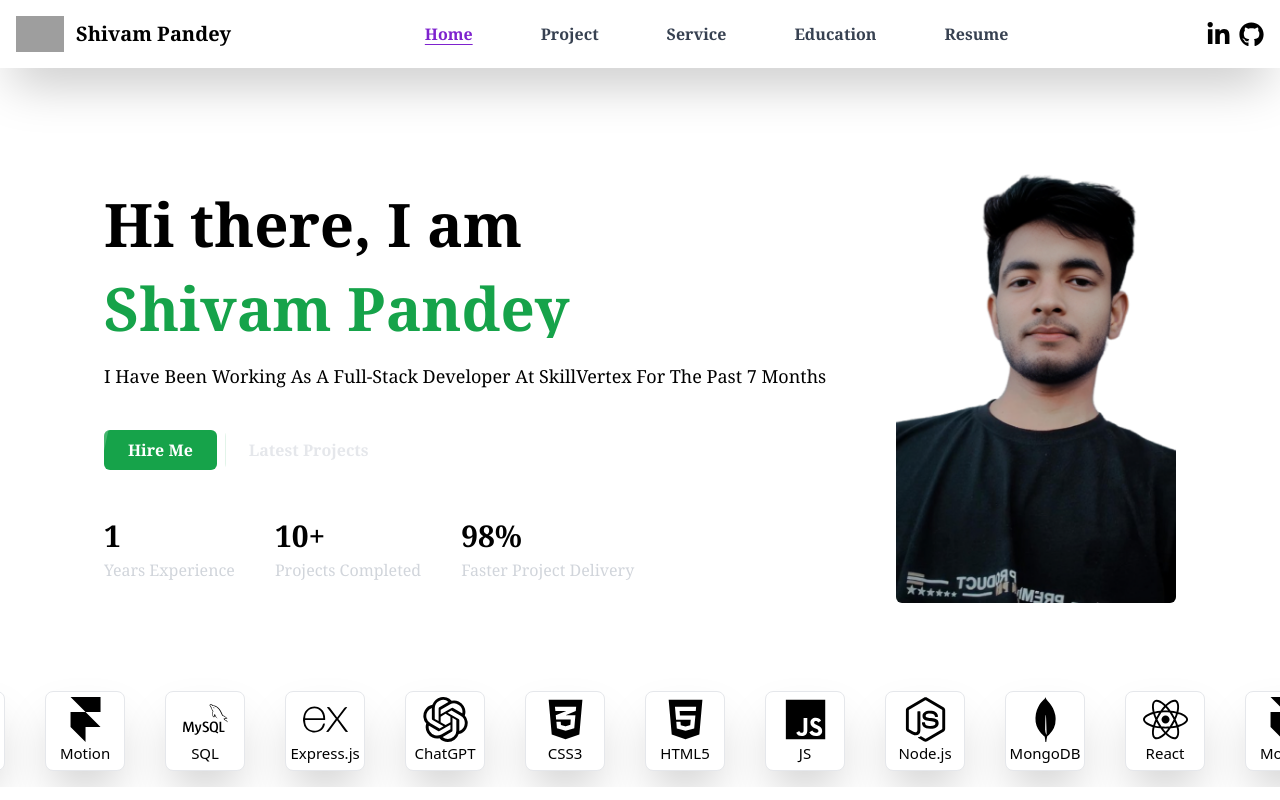
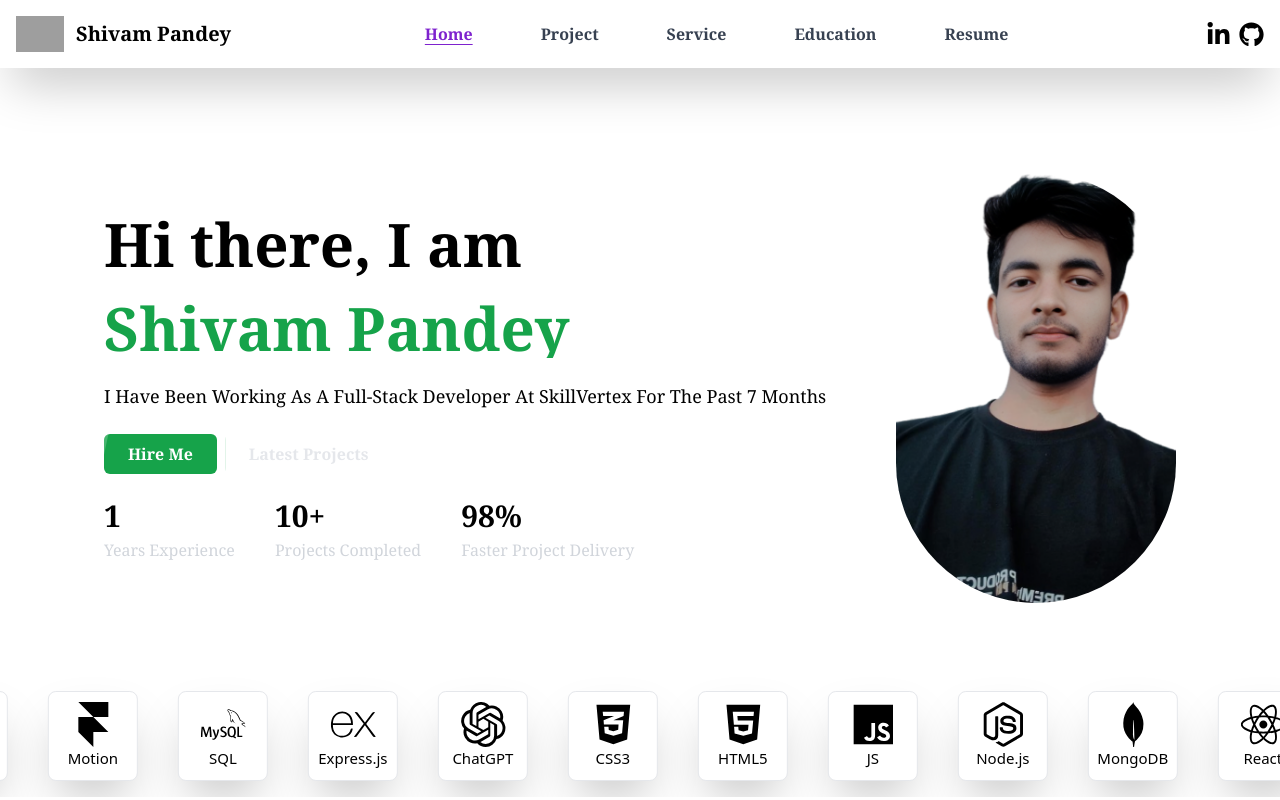
Before and after one commit to Shivam-75/New-Portfolio, a React (Vite) app: page / in a window 1280 px wide. Shown: the top 800 px of the page. Built offline with nearby package versions, Linux system fonts and the light colour scheme; grey boxes are pictures that could not be loaded.

Commit message:
Framer motion animation

```diff
--- a/src/Components/Hero.jsx
+++ b/src/Components/Hero.jsx
@@ -1,64 +1,33 @@
-import React, { useState } from "react";
-import { motion } from "framer-motion";
+import React, { useState, Suspense, lazy } from "react";
 
 function Hero() {
+  // Image smooth fade-in effect
   const [loaded, setLoaded] = useState(false);
 
-  // Animation variants
-  const container = {
-    hidden: {},
-    visible: {
-      transition: {
-        staggerChildren: 0.2,
-      },
-    },
-  };
+  return (
+    <div className="mx-auto font-serif w-[95%] sm:w-[85%] items-center pb-16 mt-12 md:mt-24 flex justify-between flex-wrap sm:flex-nowrap">
+      {/* LEFT SIDE TEXT */}
+      <div className="flex flex-col gap-6 py-10 md:py-0 px-2 sm:w-[80%]">
+        <h1 className="xl:text-6xl lg:text-6xl md:text-5xl text-4xl font-semibold  2xl:text-[100px]">
+          Hi there, I am
+        </h1>
+        <h1
+          className="xl:text-6xl lg:text-6xl md:text-5xl text-4xl font-semibold text-green-600 overflow-hidden whitespace-nowrap   animate-typing animate-blink  2xl:text-[100px]
+">
+          Shivam Pandey
+        </h1>
 
-  const fadeUp = {
-    hidden: { opacity: 0, y: 20 },
-    visible: {
-      opacity: 1,
-      y: 0,
-      transition: { duration: 0.8, ease: "easeOut" },
-    },
-  };
-
-  const fadeIn = {
-    hidden: { opacity: 0 },
-    visible: { opacity: 1, transition: { duration: 1 } },
-  };
-
-  return (
-    <motion.div
-      className="mx-auto font-serif w-[95%] sm:w-[85%] items-center pb-16 mt-12 md:mt-24 flex justify-between flex-wrap sm:flex-nowrap"
-      variants={container}
-      initial="hidden"
-      animate="visible">
-      {/* LEFT SIDE TEXT */}
-      <motion.div className="flex flex-col gap-6 py-10 md:py-0 px-2 sm:w-[80%]">
-        <motion.h1
-          className="xl:text-6xl lg:text-6xl md:text-5xl text-4xl font-semibold"
-          variants={fadeUp}>
-          Hi there, I am
-        </motion.h1>
-        <motion.h1
-          className="xl:text-6xl lg:text-6xl md:text-5xl text-4xl font-semibold text-green-600 overflow-hidden whitespace-nowrap animate-typing animate-blink"
-          variants={fadeUp}>
-          Shivam Pandey
-        </motion.h1>
-
-        <motion.p className="sm:text-lg text-md capitalize" variants={fadeUp}>
+        <p className="sm:text-lg text-md capitalize 2xl:text-[30px]">
           I have been working as a Full-Stack Developer at SkillVertex for the
           past 7 months
-        </motion.p>
+        </p>
 
-        {/* Buttons */}
-        <motion.div className="flex gap-2 mt-4" variants={fadeUp}>
+        <div className="flex gap-2">
           <a
             href="mailto:shivam6386000621@gmail.com"
             className="bg-green-600 text-white px-6 py-2 rounded-md relative overflow-hidden group">
             <span className="absolute top-0 left-0 w-full h-full bg-white opacity-20 transform -skew-x-12 -translate-x-full group-hover:translate-x-0 transition duration-500"></span>
-            <span className="relative z-10 font-bold text-white">Hire Me</span>
+            <span className="relative z-10 font-bold text-white ">Hire Me</span>
           </a>
 
           <button className="relative text-gray-200 dark:text-black px-6 py-2  rounded-md overflow-hidden group">
@@ -67,14 +36,14 @@ function Hero() {
               Latest Projects
             </span>
           </button>
-        </motion.div>
+        </div>
 
         {/* Stats Section */}
-        <motion.div
-          className="flex items-center sm:gap-10 gap-6 mt-6"
-          variants={fadeUp}>
+        <div className="flex items-center sm:gap-10 gap-6">
           <div className="flex flex-col gap-1">
-            <h4 className="text-xl sm:text-3xl font-bold">1</h4>
+            <h4 className="text-xl sm:text-3xl font-bold">
+              1 <sup className="font-bold -ml-1"></sup>
+            </h4>
             <p className="text-sm sm:text-base text-gray-300 dark:text-gray-800">
               Years Experience
             </p>
@@ -91,29 +60,25 @@ function Hero() {
               Faster Project Delivery
             </p>
           </div>
-        </motion.div>
-      </motion.div>
+        </div>
+      </div>
 
       {/* RIGHT SIDE — LAZY LOADED IMAGE */}
-      <motion.div
-        className=" sm:w-[30%] flex items-center justify-center mx-auto w-[90%]"
-        variants={fadeIn}>
+      <div className="sm:w-[30%] flex items-center justify-center mx-auto w-[90%]">
         <div className="relative rounded-lg p-2">
-          <motion.img
+          <img
             src="/me-removebg-preview.png"
             alt="Portfolio Image"
             loading="lazy"
             decoding="async"
             onLoad={() => setLoaded(true)}
-            initial={{ opacity: 0, scale: 0.95 }}
-            animate={{ opacity: loaded ? 1 : 0, scale: loaded ? 1 : 0.95 }}
-            transition={{ duration: 0.8, ease: "easeOut" }}
-            className="rounded-md object-cover object-center"
+            className={`rounded-full  ${loaded ? "opacity-100" : "opacity-0"}`}
           />
         </div>
-      </motion.div>
-    </motion.div>
+      </div>
+    </div>
   );
 }
 
+// Performance Optimization
 export default React.memo(Hero);
--- a/src/Components/Hero2.jsx
+++ b/src/Components/Hero2.jsx
@@ -44,7 +44,7 @@ function Hero2() {
           alt="Experience"
           loading="lazy"
           decoding="async"
-          className="sm:w-[30%] rounded-lg shadow-xl"
+          className="sm:w-[30%] rounded-lg "
         />
       </motion.figure>
 
@@ -54,7 +54,7 @@ function Hero2() {
         initial="hidden"
         whileInView="visible"
         viewport={{ once: true, amount: 0.3 }}>
-        {experienceData.map((item, i) => (
+        {experienceData.map((item) => (
           <motion.div
             key={item.id}
             className="shadow-2xl border p-5 rounded-md bg-white"
--- a/src/Components/Navbar.jsx
+++ b/src/Components/Navbar.jsx
@@ -14,15 +14,15 @@ function Navbar() {
   ];
 
   return (
-    <nav className="bg-white text-black py-3.5 shadow-2xl  ">
-      <div className="flex flex-wrap items-center justify-between max-w-screen-xl px-4 mx-auto">
+    <nav className="bg-white text-black py-3.5 shadow-2xl 2xl:py-10 ">
+      <div className="flex flex-wrap items-center justify-between max-w-screen-xl px-4 mx-auto 2xl:max-w-screen-2xl">
         <NavLink to={"/"} className="flex items-center ">
           <img
             src="https://www.svgrepo.com/show/499962/music.svg"
             className="h-6 mr-3 sm:h-9"
             alt="Logo"
           />
-          <span className="self-center sm:text-xl font-extrabold whitespace-nowrap  font-serif">
+          <span className="self-center sm:text-xl font-extrabold whitespace-nowrap  font-serif  2xl:text-[30px]">
             Shivam Pandey
           </span>
         </NavLink>
@@ -31,12 +31,12 @@ function Navbar() {
         <div className="flex items-center lg:order-2">
           <NavLink
             to="https://www.linkedin.com/in/shivam-pandey-80966b344"
-            className="text-[25px]  duration-100 px-2">
+            className="text-[25px] 2xl:text-[50px]  duration-100 px-2">
             <FaLinkedinIn className="hover:scale-110" />
           </NavLink>
           <NavLink
             to="https://www.github.com/Shivam-75"
-            className="text-[25px]  duration-100">
+            className="text-[25px]  2xl:text-[50px]  duration-100">
             <FaGithub className="hover:scale-110" />
           </NavLink>
 
@@ -59,14 +59,14 @@ function Navbar() {
         <div
           className={`${
             menu ? "block" : "hidden"
-          } w-full lg:flex items-center justify-between lg:w-auto lg:order-1`}>
+          } w-full lg:flex items-center justify-between lg:w-auto lg:order-1 `}>
           {navItems.map((item) => (
             <NavLink
               key={item.id}
               to={item.route}
               onClick={() => setMenu(!menu)}
               className={({ isActive }) =>
-                `block py-2 pl-3 pr-2 rounded  md:mx-6 text-md font-semibold font-serif ${
+                `block py-2 pl-3 2xl:text-[25px] pr-2 rounded  md:mx-6 text-md font-semibold font-serif ${
                   isActive
                     ? "text-purple-700 font-bold underline underline-offset-4"
                     : "text-gray-700 hover:text-red-600 "
--- a/src/Components/Skiil.jsx
+++ b/src/Components/Skiil.jsx
@@ -27,7 +27,7 @@ function Skill() {
           return (
             <div
               key={idx}
-              className="bg-white border rounded-lg shadow-2xl h-[80px] w-[80px] flex flex-col justify-center items-center p-4 hover:scale-110 duration-200">
+              className="bg-white border rounded-lg shadow-2xl h-[90px] w-[90px] flex flex-col justify-center items-center p-4 hover:scale-110 duration-200">
               <h2 className="text-[45px] font-extrabold hover:scale-105">
                 {section.icon}
               </h2>
```
